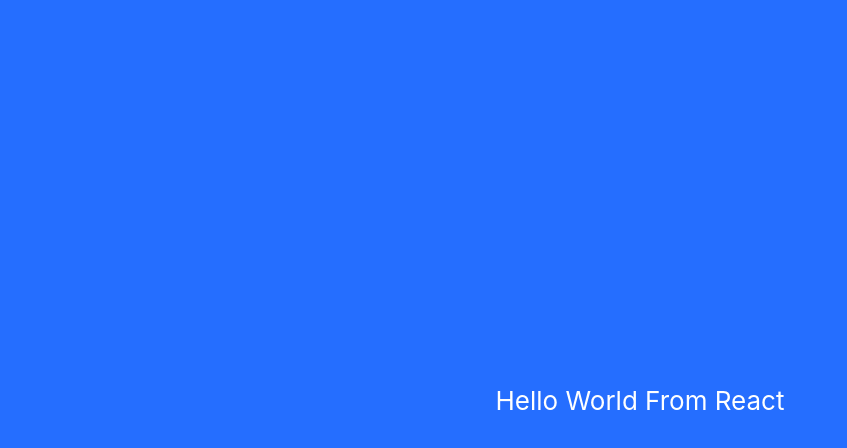
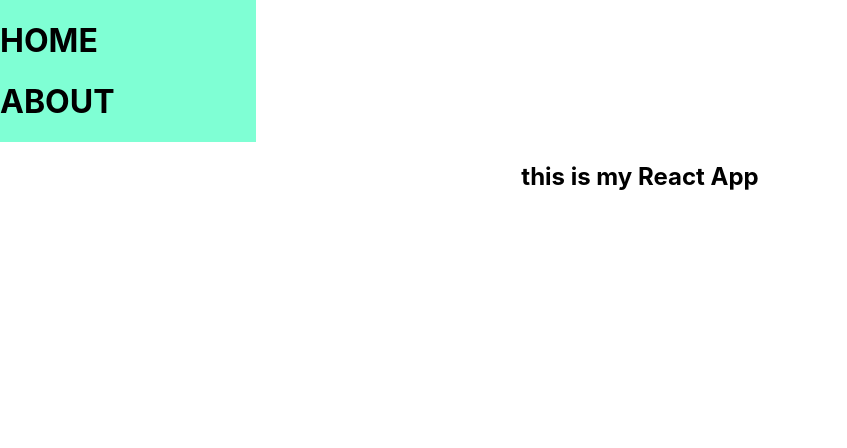
Before and after one commit to bbexpress/react-app-new, a React (Create React App) app: page / in a window 1280 px wide. Shown: the top 448 px of the page, without its empty margins (0-847 px from the left). Built offline with nearby package versions, Linux system fonts and the light colour scheme.

Commit message:
beginning todo setup

```diff
--- a/package.json
+++ b/package.json
@@ -2,7 +2,7 @@
   "name": "react-app",
   "version": "0.1.0",
   "private": true,
-  "homepage": "https://bbexpress.github.io/react-app/",
+  "homepage": "https://bbexpress.github.io/react-app-new/",
   "dependencies": {
     "@testing-library/jest-dom": "^5.15.1",
     "@testing-library/react": "^11.2.7",
--- a/src/App.css
+++ b/src/App.css
@@ -1,38 +1,17 @@
-.App {
+
+.TodoContainer {
+  height: 100%;
+  width: 100%;
+}
+
+.NavBar {
+  display: flex;
+  flex-direction: column;
+  height: 100%;
+  width: 20%;
+  background-color: aquamarine;
+}
+
+.Header {
   text-align: center;
 }
-
-.App-logo {
-  height: 40vmin;
-  pointer-events: none;
-}
-
-@media (prefers-reduced-motion: no-preference) {
-  .App-logo {
-    animation: App-logo-spin infinite 20s linear;
-  }
-}
-
-.App-header {
-  background-color: #256eff;
-  min-height: 100vh;
-  display: flex;
-  flex-direction: column;
-  align-items: center;
-  justify-content: center;
-  font-size: calc(10px + 2vmin);
-  color: white;
-}
-
-.App-link {
-  color: #61dafb;
-}
-
-@keyframes App-logo-spin {
-  from {
-    transform: rotate(0deg);
-  }
-  to {
-    transform: rotate(360deg);
-  }
-}
--- a/src/App.js
+++ b/src/App.js
@@ -1,16 +1,21 @@
 import logo from './logo.svg';
 import './App.css';
+import TodoContainerFunc from './component/TodoContainerFunc';
+import TodoContainer from './component/TodoContainer';
+import NavBar from './component/NavBar';
+import Header from './component/Header';
 
 function App() {
   return (
-    <div className="App">
-      <header className="App-header">
 
-        <p>
-          Hello World From React
-        </p>
-
-      </header>
+    <div className="ToDoContainer">
+      <TodoContainer />
+        <div className="NavBar">
+          <NavBar />
+        </div>
+        <div className="Header">
+          <Header/>
+        </div>
     </div>
   );
 }
--- /dev/null
+++ b/src/component/Header.js
@@ -0,0 +1,10 @@
+import React from 'react'
+
+
+export default function Header() {
+    return (
+        <div>
+            <h2>this is my React App</h2>
+        </div>
+    )
+}
--- /dev/null
+++ b/src/component/NavBar.js
@@ -0,0 +1,10 @@
+import React from 'react'
+
+export default function NavBar() {
+    return (
+        <div>
+            <h1>HOME</h1>
+            <h1>ABOUT</h1>
+        </div>
+    )
+}
--- /dev/null
+++ b/src/component/TodoContainer.js
@@ -0,0 +1,13 @@
+import React from "react"
+
+class TodoContainer extends React.Component {
+    render(){
+        return (
+
+            <div>
+            </div>
+        )
+    }
+}
+
+export default TodoContainer;
--- /dev/null
+++ b/src/component/TodoContainerFunc.js
@@ -0,0 +1,13 @@
+import React from "react"
+
+function TodoContainerFunc() {
+    return (
+
+        <div>
+            <h1>Hello from create react app</h1>
+            <p>I am in a raect functional component!</p>
+        </div>
+    )
+}
+
+export default TodoContainerFunc;
--- a/src/index.js
+++ b/src/index.js
@@ -3,6 +3,7 @@ import ReactDOM from 'react-dom';
 import './index.css';
 import App from './App';
 import reportWebVitals from './reportWebVitals';
+
 
 ReactDOM.render(
   <React.StrictMode>
```
Also changed, not shown: src/component/Click.js (added, +9 -0 lines).
